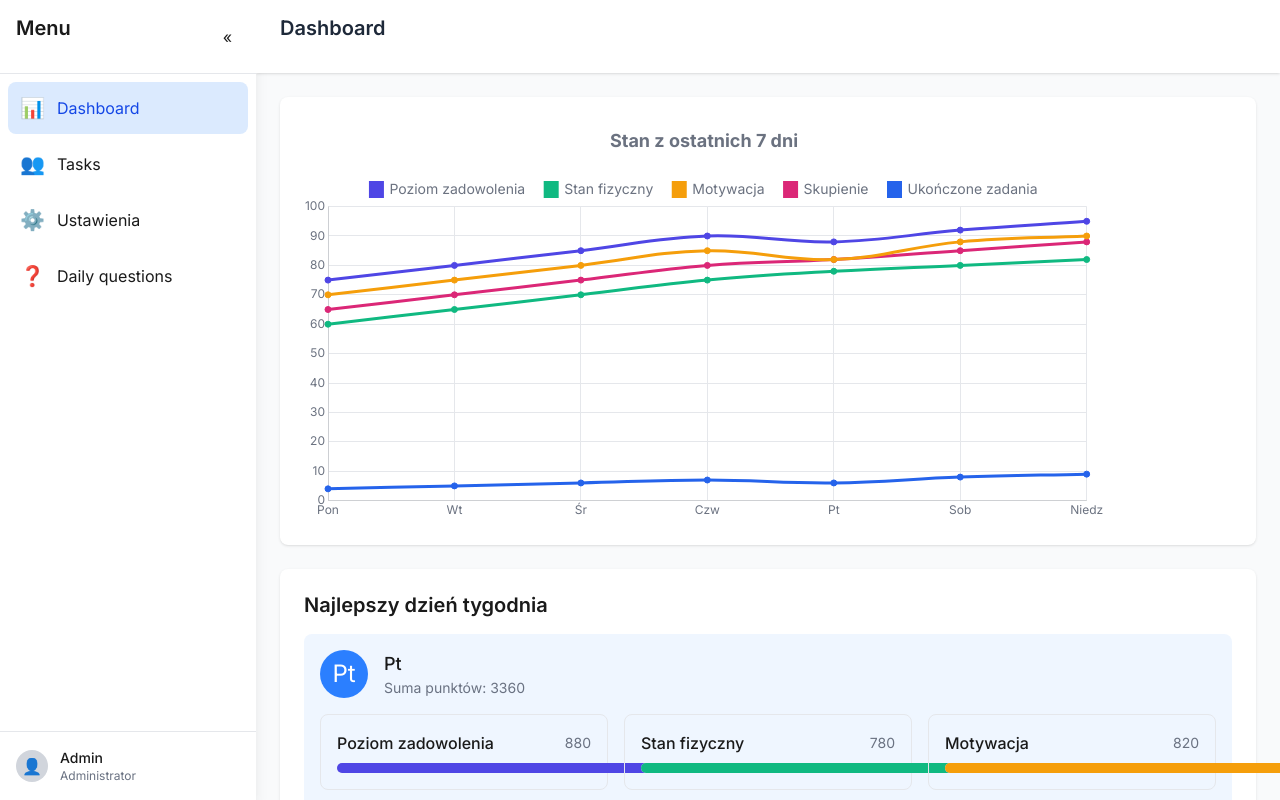
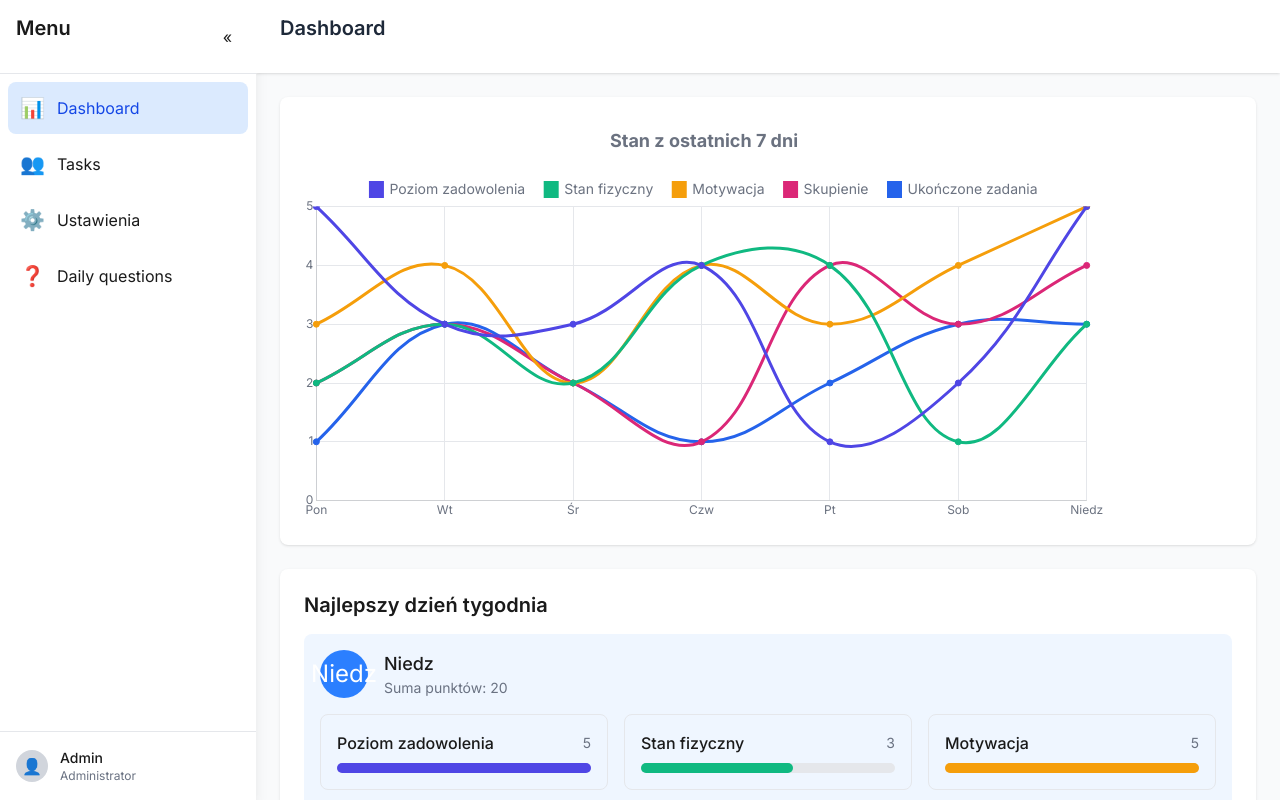
Before and after one commit to Urteusz/OLIN, a Next.js app in the folder frontend/: page / in a window 1280 px wide. Built offline with nearby package versions, Linux system fonts and the light colour scheme.

Commit message:
Better display

```diff
--- a/frontend/src/app/page.tsx
+++ b/frontend/src/app/page.tsx
@@ -39,7 +39,7 @@ export default function DashboardPage() {
     datasets: [
       {
         label: 'Poziom zadowolenia',
-        data: [75, 80, 85, 90, 88, 92, 95],
+        data: [5, 3, 3, 4, 1, 2, 5],
         borderColor: '#4F46E5',
         backgroundColor: '#4F46E5',
         tension: 0.4,
@@ -47,7 +47,7 @@ export default function DashboardPage() {
       },
       {
         label: 'Stan fizyczny',
-        data: [60, 65, 70, 75, 78, 80, 82],
+        data: [2, 3, 2, 4, 4, 1, 3],
         borderColor: '#10B981',
         backgroundColor: '#10B981',
         tension: 0.4,
@@ -55,7 +55,7 @@ export default function DashboardPage() {
       },
       {
         label: 'Motywacja',
-        data: [70, 75, 80, 85, 82, 88, 90],
+        data: [3, 4, 2, 4, 3, 4, 5],
         borderColor: '#F59E0B',
         backgroundColor: '#F59E0B',
         tension: 0.4,
@@ -63,7 +63,7 @@ export default function DashboardPage() {
       },
       {
         label: 'Skupienie',
-        data: [65, 70, 75, 80, 82, 85, 88],
+        data: [2, 3, 2, 1, 4, 3, 4],
         borderColor: '#DB2777',
         backgroundColor: '#DB2777',
         tension: 0.4,
@@ -71,7 +71,7 @@ export default function DashboardPage() {
       },
       {
         label: 'Ukończone zadania',
-        data: [4, 5, 6, 7, 6, 8, 9],
+        data: [1, 3, 2, 1, 2, 3, 3],
         borderColor: '#2563EB',
         backgroundColor: '#2563EB',
         tension: 0.4,
@@ -87,23 +87,19 @@ export default function DashboardPage() {
     let maxSum = 0;
     let bestDayIndex = 0;
 
-    // Konwertujemy dane zadań na wartości procentowe (0-100)
-    const normalizedData = data.map(arr =>
-      arr.map((val, i) =>
-        i === 4 ? val * 10 : val  // Zadania są na pozycji 4, mnożymy przez 10
-      )
-    );
-
     // Sumujemy wartości dla każdego dnia
     for (let i = 0; i < days.length; i++) {
-      const daySum = normalizedData.reduce((sum, arr) => sum + arr[i], 0);
+      let daySum = 0;
+      for (let j = 0; j < data.length; j++) {
+        daySum += data[j][i];
+      }
       if (daySum > maxSum) {
         maxSum = daySum;
         bestDayIndex = i;
       }
     }
 
-    const bestDayData = normalizedData.map(arr => arr[bestDayIndex]);
+    const bestDayData = data.map(arr => arr[bestDayIndex]);
     const bestDay = days[bestDayIndex];
 
     return {
@@ -147,10 +143,10 @@ export default function DashboardPage() {
     scales: {
       y: {
         beginAtZero: false,
-        max: 100,
+        max: 5,
         min: 0,
         ticks: {
-          stepSize: 10,
+          stepSize: 1,
           color: '#6B7280',
           font: {
             family: 'Inter',
@@ -216,7 +212,7 @@ export default function DashboardPage() {
                   <div
                     className="h-2.5 rounded-full"
                     style={{
-                      width: `${stat.value}%`,
+                      width: `${stat.value*20}%`,
                       backgroundColor: stat.color
                     }}
                   />
```
